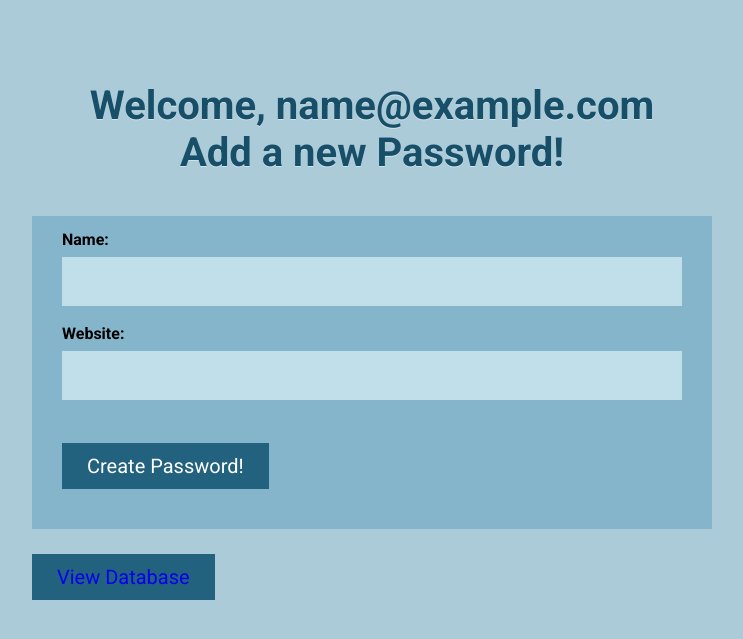
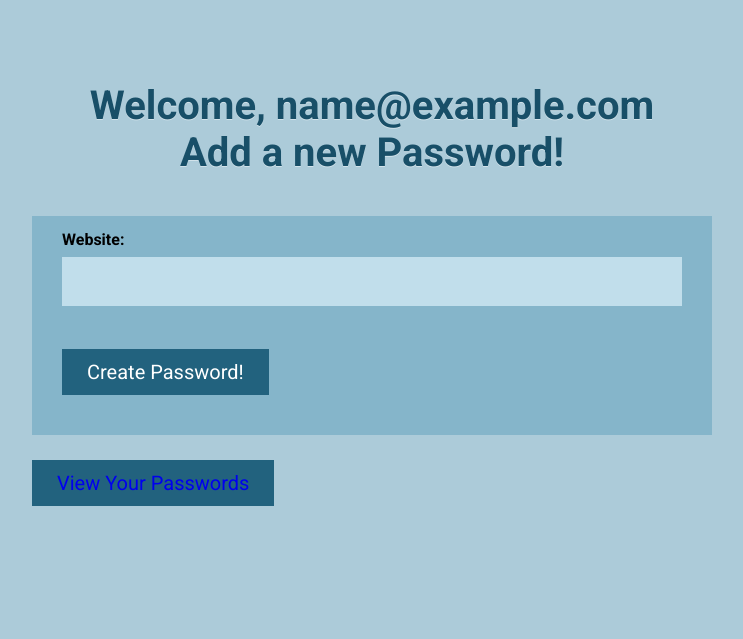
Before and after one commit to JieLeow/cs166Project, a Flask app: page / in a window 1280 px wide. Shown: the top 639 px of the page, without its empty margins (268-1011 px from the left). Run offline with Flask 2, Linux system fonts and the light colour scheme; the visitor is signed in with stand-in values (Sample User, id 1); data comes from the database, SQL or seed files in the repository.

Commit message:
update views, include only passwords from current user

```diff
--- a/app.py
+++ b/app.py
@@ -4,7 +4,7 @@ import os
 from flask_sqlalchemy import SQLAlchemy
 import random
 import routes
-from flask_login import LoginManager, UserMixin
+from flask_login import LoginManager, UserMixin, current_user
 
 def create_the_database(db):
     db.create_all()
@@ -51,8 +51,8 @@ class authUser(UserMixin, db.Model):
     password = db.Column(db.String(100))
 
 # Create User Table
-class User(db.Model):
-    __tablename__ = 'Users'
+class Password(db.Model):
+    __tablename__ = 'Passwords'
     id = db.Column(db.Integer, primary_key=True)
     name = db.Column(db.String(50))
     website = db.Column(db.Integer)
@@ -89,12 +89,12 @@ def create_user(email,password):
     db.session.commit()
 
 def insert_data(name, website,password):
-    new_user = User(name=name, website=website, password=password)
+    new_user = Password(name=name, website=website, password=password)
     db.session.add(new_user)
     db.session.commit()
 
 def modify_data(the_id, col_name, user_input):
-    the_user = User.query.filter_by(id=the_id).first()
+    the_user = Password.query.filter_by(id=the_id).first()
     if col_name == 'name':
         the_user.name = user_input
     elif col_name == 'website':
@@ -106,14 +106,15 @@ def modify_data(the_id, col_name, user_input):
 
 
 def delete_data(the_id):
-    the_user = User.query.filter_by(id=the_id).first()
+    the_user = Password.query.filter_by(id=the_id).first()
     db.session.delete(the_user)
     db.session.commit()
 
 
 def get_all_rows_from_table():
-    users = User.query.all()
-    return users
+    # passwords = Password.query.all()
+    passwords = Password.query.filter_by(name=current_user.email).all()
+    return passwords
 
 
 # if database does not exist in the current directory, create it!
--- a/routes.py
+++ b/routes.py
@@ -130,8 +130,10 @@ def delete(the_id):
 def submitted():
     from app import insert_data
     if request.method == 'POST':
-        name = "".join(ch for ch in request.form['name'] if ch.isalnum())
-        website = "".join(ch for ch in request.form['website'] if ch.isalnum())
+        # name = "".join(ch for ch in request.form['name'] if ch.isalnum())
+        name = current_user.email
+        # website = "".join(ch for ch in request.form['website'] if ch.isalnum())
+        website = request.form['website']
         password = generate_password()
 
         hashed_password = current_user.password.encode()
--- a/templates/entire_database.html
+++ b/templates/entire_database.html
@@ -61,6 +61,6 @@
         {% endif %}
     </table>
     <br>
-    <button><a href="{{ url_for('routes.index') }}">Enter New User</a></button>
+    <button><a href="{{ url_for('routes.index') }}">Enter New Website!</a></button>
 </body>
 </html>
--- a/templates/index.html
+++ b/templates/index.html
@@ -17,15 +17,15 @@
 
     <form method="POST" action="{{ url_for('routes.submitted') }}">
       {{ form.csrf_token }}
-      {{ form.name.label }}
-      {{ form.name }}
+      <!-- {{ form.name.label }}
+      {{ form.name }} -->
       {{ form.website.label }}
       {{ form.website }}
 <!--      {{ form.password.label }}-->
 <!--      {{ form.password }}-->
       <button type="submit">Create Password!</button>
     </form>
-    <button><a href="{{ url_for('routes.view_database') }}">View Database</a></button>
+    <button><a href="{{ url_for('routes.view_database') }}">View Your Passwords</a></button>
 	</div>
 </body>
 </html>
```
